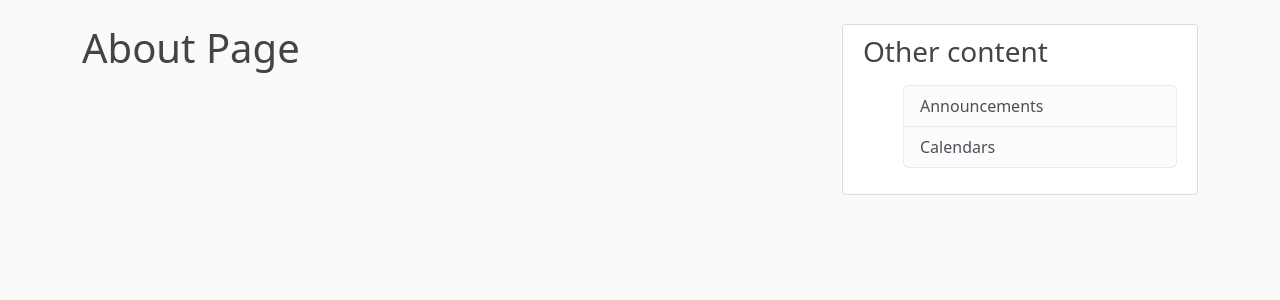
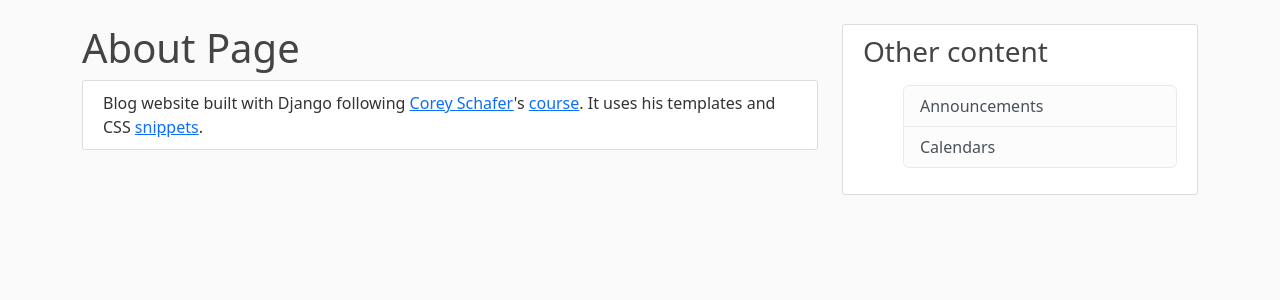
Before and after one commit to caferven/blog, a Django app: template blog/templates/blog/about.html in a window 1280 px wide. Shown: the part 56-356 px from the top of the page. Run offline with Django 3.2, Linux system fonts and the light colour scheme; the template is opened without the code that fills it, so the values that code supplies are empty; parts of the project's set-up code (start-up, migrations or seed data) failed here and were passed over.

Commit message:
add about description and enhance readme

```diff
--- a/blog/templates/blog/about.html
+++ b/blog/templates/blog/about.html
@@ -2,4 +2,12 @@
 {% load i18n %}
 {% block content %}
     <h1>{% translate "About Page" %}</h1>
+    <div class="content-section">
+        <div>
+            {% blocktranslate %}
+                Blog website built with Django following <a href="https://github.com/CoreyMSchafer">Corey Schafer</a>'s <a href="https://www.youtube.com/watch?v=UmljXZIypDc&list=PL-osiE80TeTtoQCKZ03TU5fNfx2UY6U4p">course</a>.
+                It uses his templates and CSS <a href="https://github.com/CoreyMSchafer/code_snippets/tree/master/Django_Blog/snippets">snippets</a>.
+            {% endblocktranslate %}
+        </div>
+    </div>
 {% endblock content %}
```
Also changed, not shown: README.md, locale/en/LC_MESSAGES/django.po, locale/es/LC_MESSAGES/django.po.
